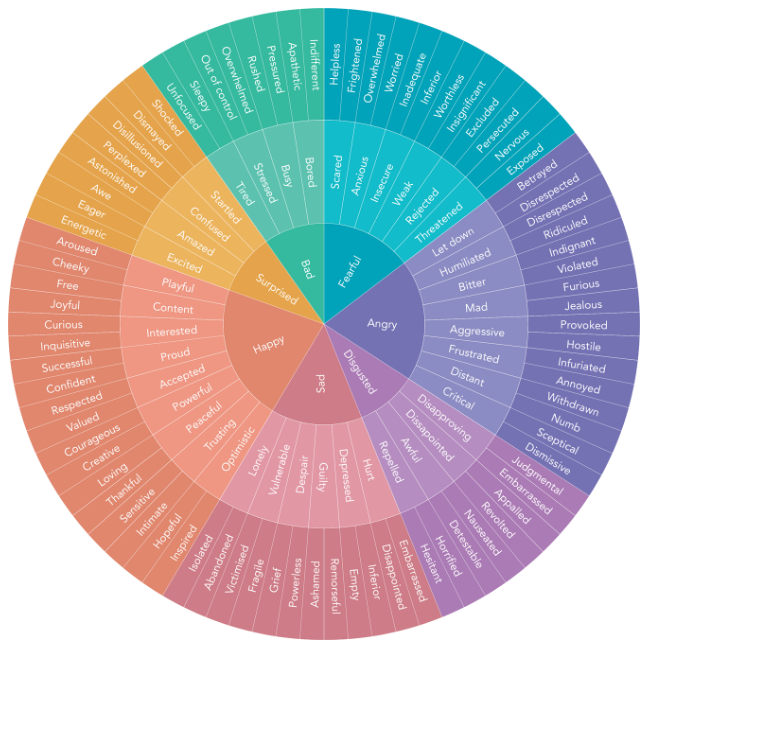
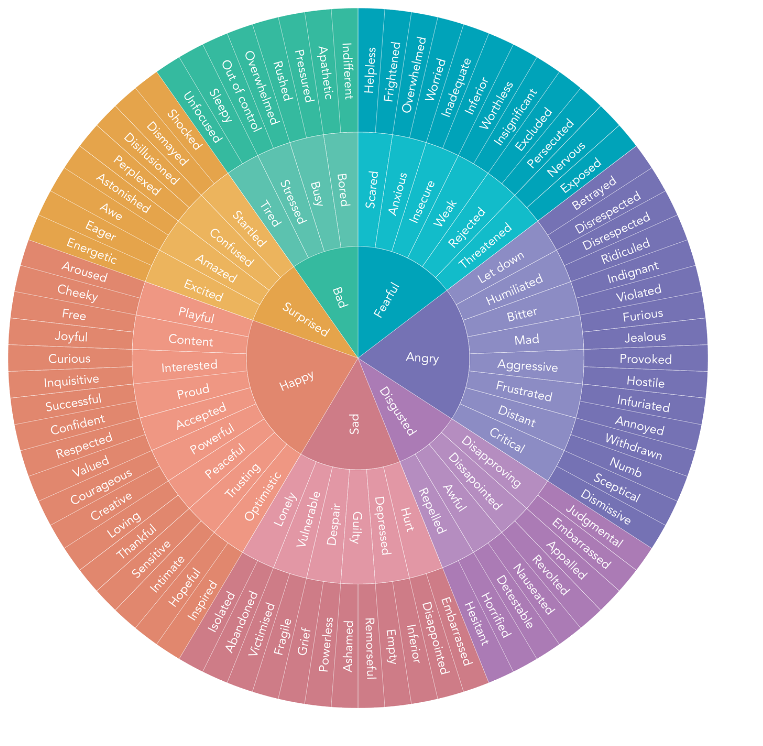
Before and after one commit to a-wylie/feelings-wheel, a plain HTML site: page index.html in a window 1280 px wide. Shown: the whole page, without its empty margins (0-763 px from the left). Drawn offline with Linux system fonts and the light colour scheme.

Commit message:
Update style.css

```diff
--- a/style.css
+++ b/style.css
@@ -1,6 +1,6 @@
 #rotate-this{
-  width: 50%;
-  height: auto;
+  width: 700px;
+  height: 700px;
   margin-left: 0px;
   margin-right: 0px;
 }
```
